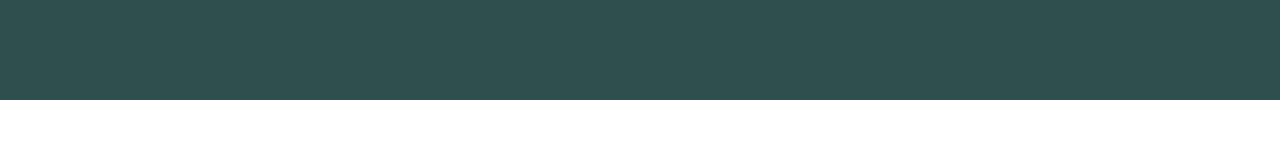
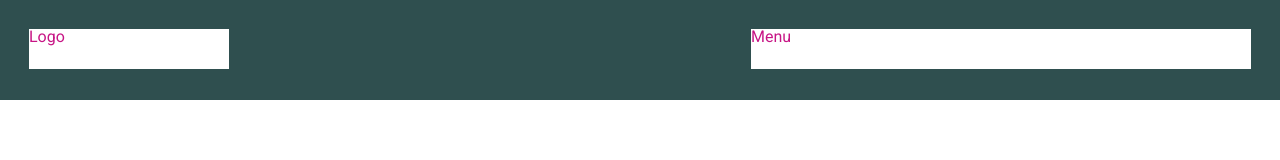
Before and after one commit to Olafaloofian/htmlcss-1-mini, a plain HTML site: page index.html in a window 1280 px wide. Drawn offline with Linux system fonts and the light colour scheme.

Commit message:
Add header

```diff
--- a/index.html
+++ b/index.html
@@ -3,11 +3,13 @@
     <head>
         <title>Mini One</title>
         <link rel="stylesheet" href="./style.css">
+        <link href="https://fonts.googleapis.com/css?family=Roboto" rel="stylesheet">
         <meta name="viewport" content="width=device-width, initial-scale=1">
     </head>
     <body>
         <header>
-
+            <div class="logo">Logo</div>
+            <div class="menu">Menu</div>
         </header>
         <main>
 
--- a/style.css
+++ b/style.css
@@ -17,6 +17,8 @@ time, mark, audio, video {
 	font-size: 100%;
 	font: inherit;
 	vertical-align: baseline;
+	font-family: 'Roboto', sans-serif;
+	box-sizing: border-box;
 }
 /* HTML5 display-role reset for older browsers */
 article, aside, details, figcaption, figure,
@@ -43,8 +45,26 @@ table {
 }
 
 
+/* ========== */
 
 header {
     background: darkslategrey;
-    height: 100px;
+	height: 100px;
+	padding: 29px;
 }
+
+.logo, .menu {
+	color: mediumvioletred;
+	background: white;
+	height: 40px;
+}
+
+.logo {
+	float: left;
+	width: 200px;
+}
+
+.menu {
+	float: right;
+	width: 500px;
+}
```
